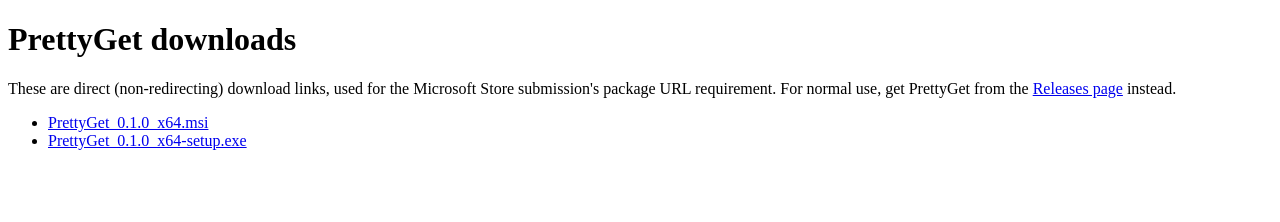
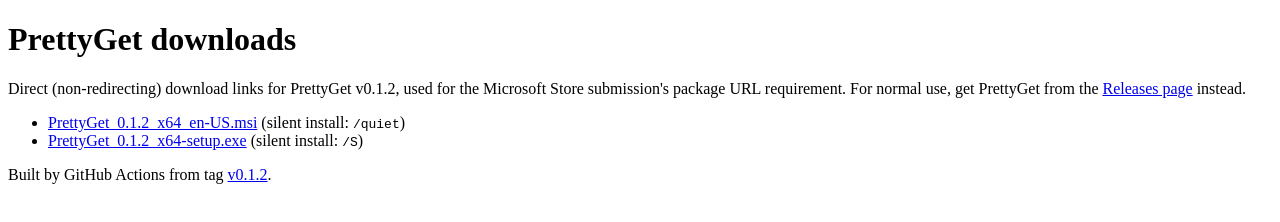
Before and after one commit to Gohstys/PrettyGet, a plain HTML site: page index.html in a window 1280 px wide. Drawn offline with Linux system fonts and the light colour scheme.

Commit message:
Update hosted installers to v0.1.2 (the v0.1.0 build predated the CSP hardening)

```diff
--- a/index.html
+++ b/index.html
@@ -3,10 +3,11 @@
 <head><meta charset="UTF-8" /><title>PrettyGet downloads</title></head>
 <body>
 <h1>PrettyGet downloads</h1>
-<p>These are direct (non-redirecting) download links, used for the Microsoft Store submission's package URL requirement. For normal use, get PrettyGet from the <a href="https://github.com/Gohstys/PrettyGet/releases">Releases page</a> instead.</p>
+<p>Direct (non-redirecting) download links for PrettyGet v0.1.2, used for the Microsoft Store submission's package URL requirement. For normal use, get PrettyGet from the <a href="https://github.com/Gohstys/PrettyGet/releases">Releases page</a> instead.</p>
 <ul>
-  <li><a href="downloads/PrettyGet_0.1.0_x64.msi">PrettyGet_0.1.0_x64.msi</a></li>
-  <li><a href="downloads/PrettyGet_0.1.0_x64-setup.exe">PrettyGet_0.1.0_x64-setup.exe</a></li>
+  <li><a href="downloads/PrettyGet_0.1.2_x64_en-US.msi">PrettyGet_0.1.2_x64_en-US.msi</a> (silent install: <code>/quiet</code>)</li>
+  <li><a href="downloads/PrettyGet_0.1.2_x64-setup.exe">PrettyGet_0.1.2_x64-setup.exe</a> (silent install: <code>/S</code>)</li>
 </ul>
+<p>Built by GitHub Actions from tag <a href="https://github.com/Gohstys/PrettyGet/releases/tag/v0.1.2">v0.1.2</a>.</p>
 </body>
 </html>
```
Also changed, not shown: 4 other files.
